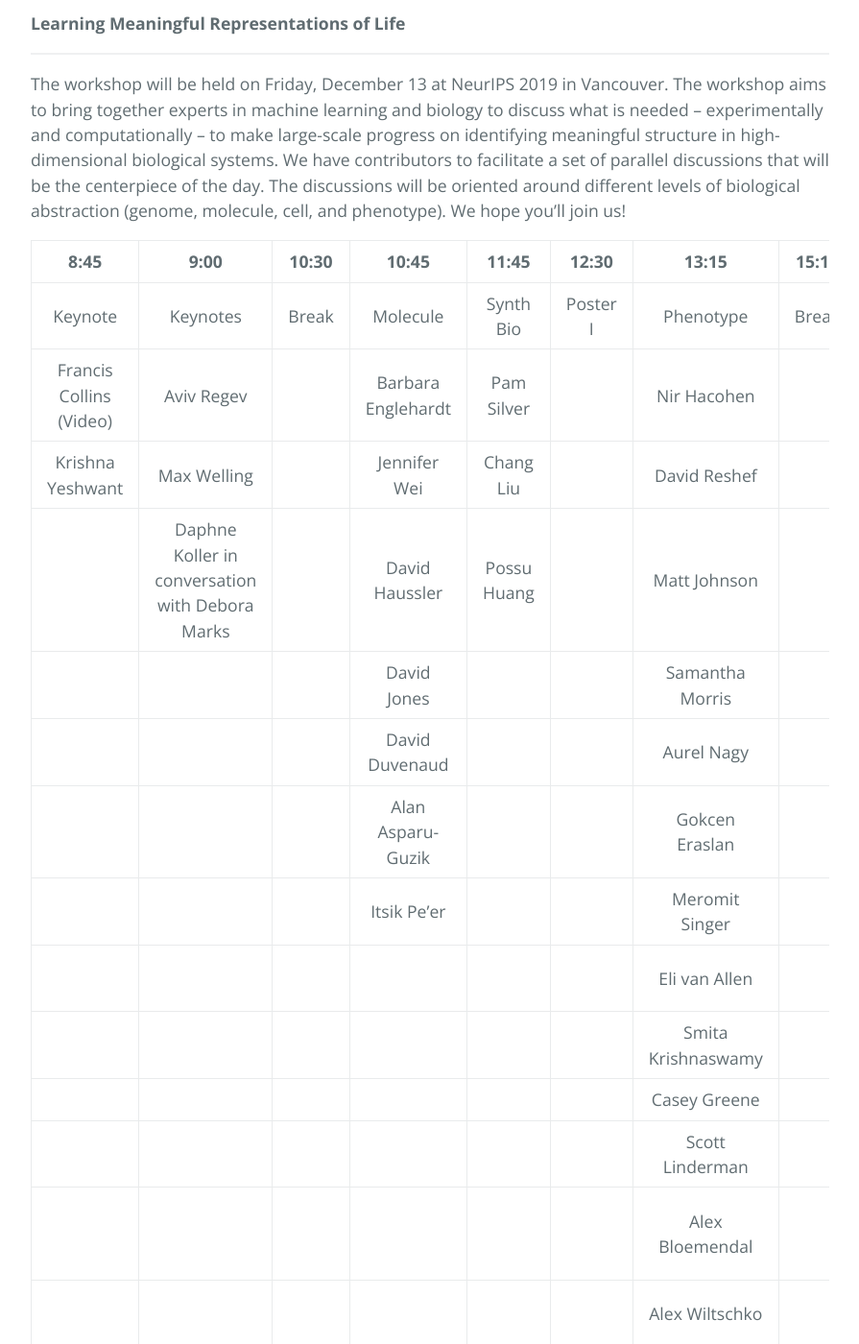
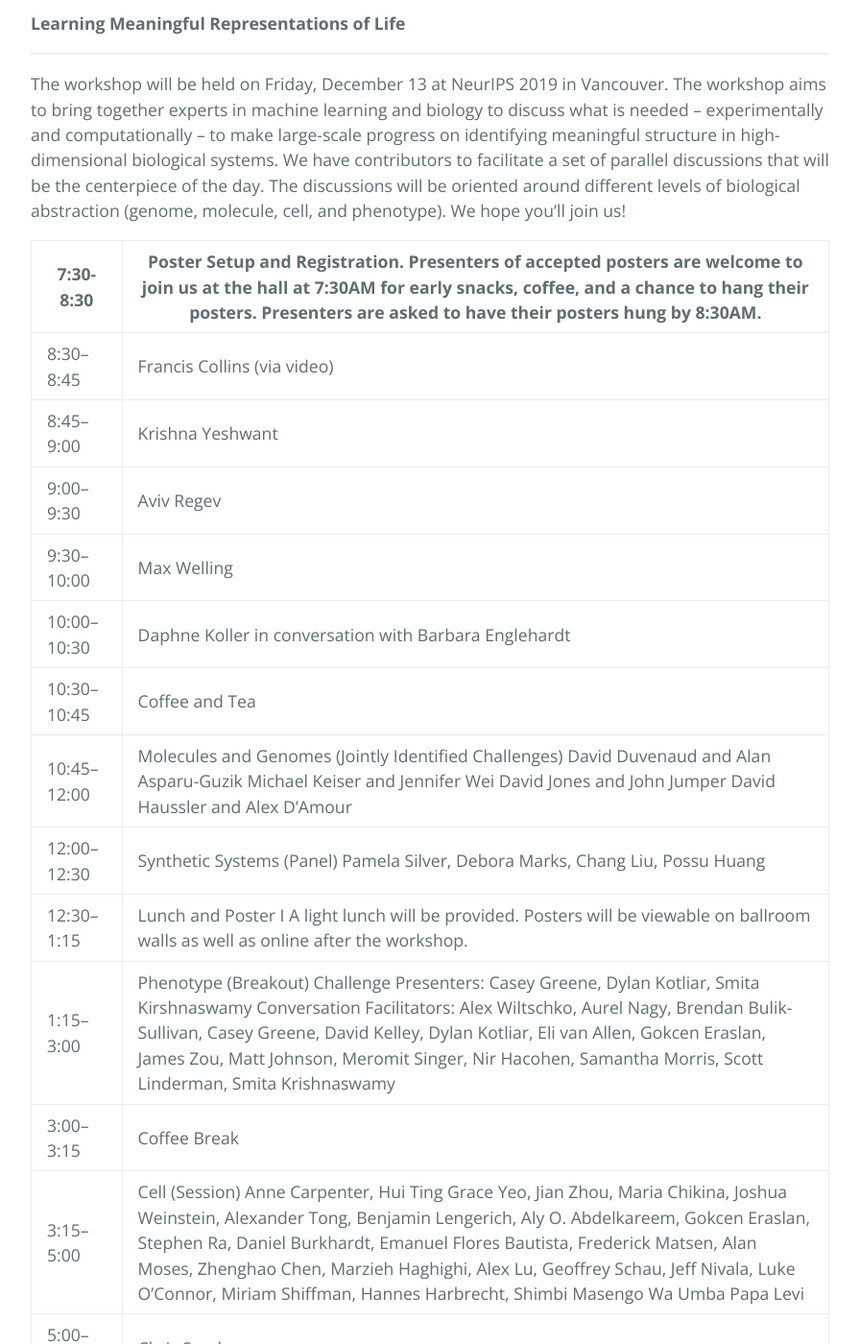
Before and after one commit to lmrl-bio/lmrl-bio.github.io, a Jekyll site: the page built from schedule.md, in a window 1280 px wide and 1400 px high, scrolled down 482 px. Shown: the whole window at 96% size, without its empty margins (192-1087 px from the left). Built offline with Jekyll 4.4.1, drawn with Linux system fonts in a browser that asks for light colours; some of the changed text lies outside the part shown.

Commit message:
Update schedule.md

```diff
--- a/schedule.md
+++ b/schedule.md
@@ -8,37 +8,24 @@ layout: default
 
 The workshop will be held on Friday, December 13 at NeurIPS 2019 in Vancouver. The workshop aims to bring together experts in machine learning and biology to discuss what is needed -- experimentally and computationally -- to make large-scale progress on identifying meaningful structure in high-dimensional biological systems. We have contributors to facilitate a set of parallel discussions that will be the centerpiece of the day. The discussions will be oriented around different levels of biological abstraction (genome, molecule, cell, and phenotype). We hope you'll join us!
 
-
-
-
-|           8:45          |     9:00      | 10:30 |        10:45       |     11:45    |      12:30     |          13:15         | 15:15 |               15:30              |      17:15      |  18:00  |
-|:-----------------------:|:-------------:|:-----:|:------------------:|:------------:|:--------------:|:----------------------:|:-----:|:--------------------------------:|:---------------:|:-------:|
-|         Keynote         |    Keynotes   | Break |      Molecule      |   Synth Bio  |   Poster I  |        Phenotype       | Break |               Cell               | Closing Address | Poster II |
-| Francis Collins (Video) | Aviv Regev    |       | Barbara Englehardt       | Pam Silver    |   | Nir Hacohen            |       | Anne Carpenter                   | Ila Fiete       |         |
-| Krishna Yeshwant        | Max Welling   |       | Jennifer Wei    | Chang Liu   |     | David Reshef           |       | Hui Ting Grace Yeo               | Chris Sander    |         |
-|                         | Daphne Koller in conversation with Debora Marks|       | David Haussler     | Possu Huang  | | Matt Johnson           |       | Jian Zhou                        | Dana Pe'er      |         |
-|                         |               |       | David Jones           |              |                | Samantha Morris        |       | Maria Chikina                    |                 |         |
-|                         |               |       | David Duvenaud   |              |                | Aurel Nagy             |       | Alexander Tong                   |                 |         |
-|                         |               |       | Alan Asparu-Guzik |              |                | Gokcen Eraslan         |       | Benjamin Lengerich               |                 |        |
-|                         |               |       |   Itsik Pe'er    |              |                | Meromit Singer         |       | Aly O. Abdelkareem               |                 |         |
-|                         |               |       |   |              |                | Eli van Allen          |       | Gokcen Eraslan                   |                 |         |
-|                         |               |       |      |              |                | Smita Krishnaswamy     |       | Andrew Blumberg                  |                 |         |
-|                         |               |       |        |              |                | Casey Greene           |       | Stephen Ra                       |                 |         |
-|                         |               |       |        |              |                | Scott Linderman        |       | Daniel Burkhardt                 |                 |         |
-|                         |               |       |                    |              |                | Alex Bloemendal        |       | Emanuel Flores Bautista          |                 |         |
-|                         |               |       |                    |              |                | Alex Wiltschko         |       | Frederick Matsen                 |                 |         |
-|                         |               |       |                    |              |                | Dylan Kotliar          |       | Alan Moses                       |                 |         |
-|                         |               |       |                    |              |                | James Zou              |       | Zhenghao Chen                    |                 |         |
-|                         |               |       |                    |              |                | Brendan Bulik-Sullivan |       | Marzieh Haghighi                 |                 |         |
-|                         |               |       |                    |              |                |                   |       | Alex Lu                          |                 |         |
-|                         |               |       |                    |              |                |                        |       | Geoffrey Schau                   |                 |         |
-|                         |               |       |                    |              |                |                        |       | Jeff Nivala                      |                 |         |
-|                         |               |       |                    |              |                |                        |       | Luke O'Connor                    |                 |         |
-|                         |               |       |                    |              |                |                        |       | Miriam Shiffman                  |                 |         |
-|                         |               |       |                    |              |                |                        |       | Hannes Harbrecht                 |                 |         |
-|                         |               |       |                    |              |                |                        |       | Shimbi Masengo Wa Umba Papa Levi |                 |         |
-
-
+| 7:30-8:30   |  Poster Setup and Registration. Presenters of accepted posters are welcome to join us  at the hall at 7:30AM for early snacks, coffee, and a chance to hang their posters.  Presenters are asked to have their posters hung by 8:30AM.                                                                                                                                                                                   |
+|-------------|--------------------------------------------------------------------------------------------------------------------------------------------------------------------------------------------------------------------------------------------------------------------------------------------------------------------------------------------------------------------------------------------------------------------------|
+| 8:30–8:45   | Francis Collins (via video)                                                                                                                                                                                                                                                                                                                                                                                              |
+| 8:45–9:00   | Krishna Yeshwant                                                                                                                                                                                                                                                                                                                                                                                                         |
+| 9:00–9:30   | Aviv Regev                                                                                                                                                                                                                                                                                                                                                                                                               |
+| 9:30–10:00  | Max Welling                                                                                                                                                                                                                                                                                                                                                                                                              |
+| 10:00–10:30 | Daphne Koller in conversation with Barbara Englehardt                                                                                                                                                                                                                                                                                                                                                                    |
+| 10:30–10:45 | Coffee and Tea                                                                                                                                                                                                                                                                                                                                                                                                           |
+| 10:45–12:00 | Molecules and Genomes (Jointly Identified Challenges)   David Duvenaud and Alan Asparu-Guzik  Michael Keiser and Jennifer Wei  David Jones and John Jumper  David Haussler and Alex D’Amour                                                                                                                                                                                                                              |
+| 12:00–12:30 | Synthetic Systems (Panel)  Pamela Silver, Debora Marks, Chang Liu, Possu Huang                                                                                                                                                                                                                                                                                                                                           |
+| 12:30–1:15  | Lunch and Poster I  A light lunch will be provided. Posters will be viewable on ballroom walls as well as online after the workshop.                                                                                                                                                                                                                                                                                     |
+| 1:15–3:00   | Phenotype (Breakout)  Challenge Presenters: Casey Greene, Dylan Kotliar, Smita Kirshnaswamy  Conversation Facilitators: Alex Wiltschko, Aurel Nagy, Brendan Bulik-Sullivan, Casey Greene, David Kelley, Dylan Kotliar, Eli van Allen, Gokcen Eraslan, James Zou, Matt Johnson, Meromit Singer, Nir Hacohen, Samantha Morris, Scott Linderman, Smita Krishnaswamy                                                         |
+| 3:00–3:15   | Coffee Break                                                                                                                                                                                                                                                                                                                                                                                                             |
+| 3:15–5:00   | Cell (Session)  Anne Carpenter, Hui Ting Grace Yeo, Jian Zhou, Maria Chikina, Joshua Weinstein, Alexander Tong, Benjamin Lengerich, Aly O. Abdelkareem, Gokcen Eraslan,  Stephen Ra, Daniel Burkhardt, Emanuel Flores Bautista, Frederick Matsen, Alan Moses, Zhenghao Chen, Marzieh Haghighi, Alex Lu, Geoffrey Schau, Jeff Nivala, Luke O’Connor, Miriam Shiffman, Hannes  Harbrecht, Shimbi Masengo Wa Umba Papa Levi |
+| 5:00–5:15   | Chris Sander                                                                                                                                                                                                                                                                                                                                                                                                             |
+| 5:15–5:30   | Ila Fiete                                                                                                                                                                                                                                                                                                                                                                                                                |
+| 5:30-5:45   | Dana Pe’er                                                                                                                                                                                                                                                                                                                                                                                                               |
+| 5:45-6:00   | Posters: Final Look (Drinks Provided)                                                                                                                                                                                                                                                                                                                                                                                    |
 
 
 LRML at NeurIPS will begin at 8:45am on Friday, December 13th, at the Vancouver Convention Center. Talks and discussions by:
```
